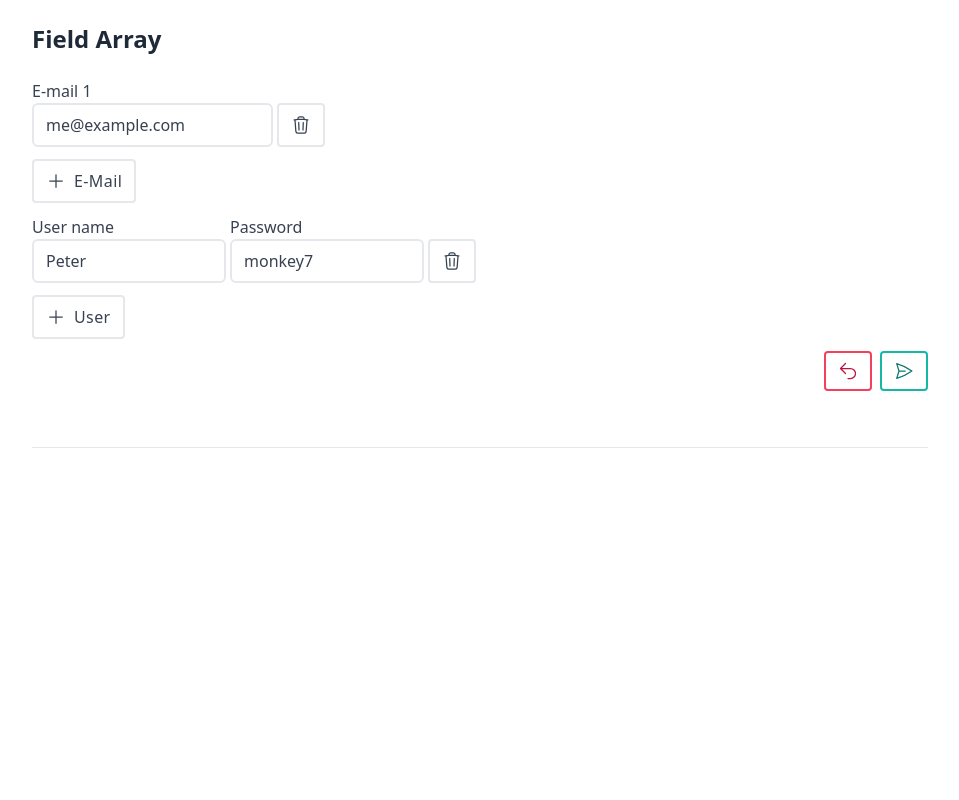
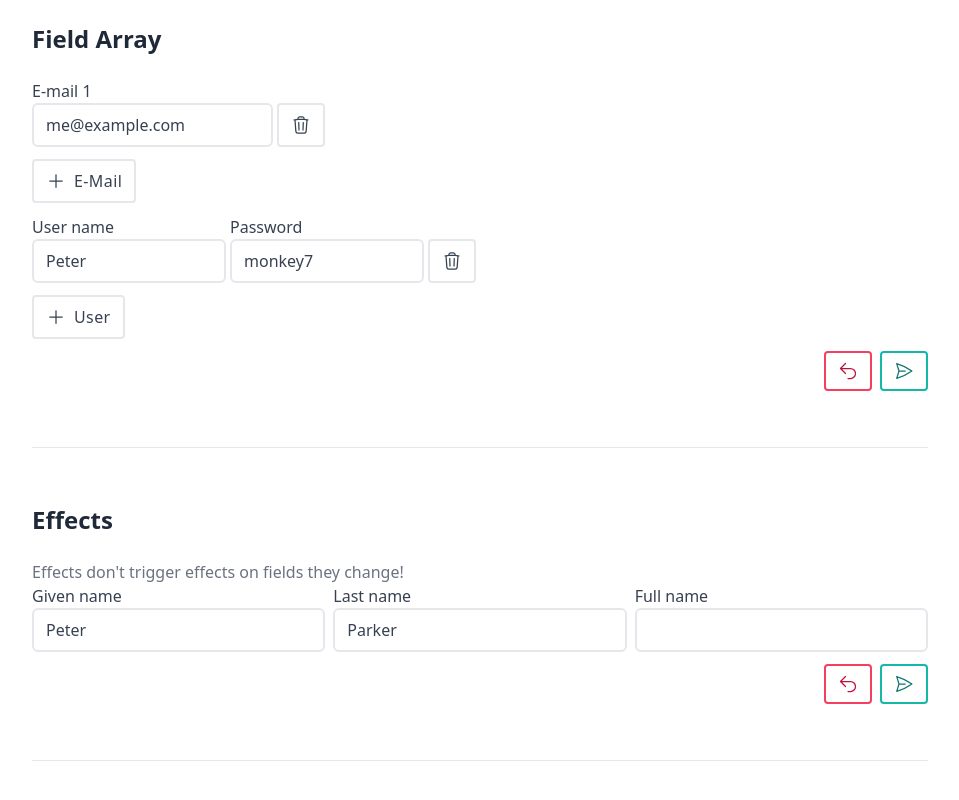
Before and after one commit to rodogir/my-form, a React (Vite) app: page / in a window 1280 px wide. Shown: the part 278-1078 px from the top of the page, without its empty margins (160-1119 px from the left). Before the commit the page ends 800 px from the top, so only its background shows below. Built offline with nearby package versions, Linux system fonts and the light colour scheme.

Commit message:
add effects poc

```diff
--- a/src/App.tsx
+++ b/src/App.tsx
@@ -1,4 +1,5 @@
 import { Hr } from "./examples/components";
+import { Effects } from "./examples/Effects";
 import { FieldArray } from "./examples/FieldArray";
 import { Simple } from "./examples/Simple";
 
@@ -9,6 +10,8 @@ export function App() {
       <Hr />
       <FieldArray />
       <Hr />
+      <Effects />
+      <Hr />
     </div>
   );
 }
--- /dev/null
+++ b/src/examples/Effects.tsx
@@ -0,0 +1,67 @@
+import { Form, useForm } from "../form/useForm";
+import {
+  Buttons,
+  P,
+  ResetButton,
+  Section,
+  SubmitButton,
+  TextInputField,
+} from "./components";
+import { FormStateMessage, waitFor } from "./helpers";
+
+export function Effects() {
+  const form = useForm({
+    defaultValues: {
+      firstName: "Peter",
+      lastName: "Parker",
+      fullName: "",
+    },
+    effects: {
+      firstName: (value, { setValue, getValues }) => {
+        const lastName = getValues().lastName;
+        setValue("fullName", `${value} ${lastName}`);
+      },
+      lastName: (value, { setValue, getValues }) => {
+        const firstName = getValues().firstName;
+        setValue("fullName", `${firstName} ${value}`);
+      },
+    },
+  });
+
+  const simulateSubmit = async (values: any) => {
+    await waitFor(850);
+    console.log("submitted", values);
+    if (values.submit === "error") {
+      form.setState("error");
+    } else {
+      form.setState("submitted");
+    }
+  };
+
+  return (
+    <Section title="Effects">
+      <P>Effects don't trigger effects on fields they change!</P>
+      <Form
+        id="sample-1"
+        formInstance={form}
+        onSubmit={simulateSubmit}
+        className="flex flex-col gap-3"
+      >
+        <div className="grid grid-cols-3 gap-2">
+          <TextInputField name="firstName" label="Given name" />
+          <TextInputField name="lastName" label="Last name" />
+          <TextInputField name="fullName" label="Full name" />
+        </div>
+        <Buttons>
+          <ResetButton
+            onClick={() => {
+              form.reset();
+            }}
+          />
+          <SubmitButton name="submit" value="success" />
+        </Buttons>
+        <FormStateMessage />
+      </Form>
+    </Section>
+  );
+}
--- a/src/examples/components.tsx
+++ b/src/examples/components.tsx
@@ -127,3 +127,7 @@ export function RemoveItemButton({ onClick }: { onClick: () => void }) {
 export function Hr() {
   return <hr className="my-10 border-gray-200 dark:border-gray-300" />;
 }
+
+export function P({ children }: { children: ReactNode }) {
+  return <p className="text-gray-500 dark:text-gray-400">{children}</p>;
+}
--- a/src/form/useForm.tsx
+++ b/src/form/useForm.tsx
@@ -15,9 +15,10 @@ import { produce } from "immer";
 
 export interface UseFormOptions {
   defaultValues: FormValues;
+  effects?: Record<string, FormEffect>;
 }
 
-export function useForm({ defaultValues }: UseFormOptions) {
+export function useForm({ defaultValues, effects }: UseFormOptions) {
   const subscribersRef = useRef(new Set<Subscriber>());
   const stateRef = useRef<FormStateValue>({
     values: defaultValues,
@@ -31,6 +32,10 @@ export function useForm({ defaultValues }: UseFormOptions) {
     subscribersRef.current.forEach((fn) => fn());
   });
 
+  const getEffects = useEvent(() => {
+    return effects;
+  });
+
   const initialValuesRef = useRef(defaultValues);
 
   const update = useEvent((updater: (current: FormStateValue) => void) => {
@@ -38,9 +43,8 @@ export function useForm({ defaultValues }: UseFormOptions) {
     publishState(nextState);
   });
 
-  return useMemo(
+  const store = useMemo(
     () => ({
-      store: {
       getSnapshot: () => stateRef.current,
       subscribe: (listener: () => void) => {
         subscribersRef.current.add(listener);
@@ -48,11 +52,24 @@ export function useForm({ defaultValues }: UseFormOptions) {
           subscribersRef.current.delete(listener);
         };
       },
-      },
+    }),
+    []
+  );
+
+  return useMemo(
+    () => ({
+      store,
       update,
+      getValues: () => store.getSnapshot().values,
       setValue: (name: string, value: any) => {
+        const effects = getEffects();
         update((current) => {
           setIn(current.values, name, value);
+          effects?.[name]?.(value, {
+            getValues: () => store.getSnapshot().values,
+            setValue: (name: string, value: string) =>
+              setIn(current.values, name, value),
+          });
         });
       },
       setState: (state: FormState) => {
@@ -104,6 +121,11 @@ type FormValues = Record<string, any>;
 type FieldArrayState = Record<string, { fields: { key: string }[] }>;
 type Subscriber = () => void;
 type FormState = "valid" | "submitted" | "submitting" | "error";
+type FormEffect = (
+  value: string,
+  form: Pick<FormInstance, "getValues" | "setValue">
+) => void;
+
 interface FormStateValue {
   values: FormValues;
   arrays: FieldArrayState;
@@ -119,6 +141,7 @@ interface FormStateValue {
 
 const FormContext = createContext<FormInstance>({
   defaultValues: {},
+  getValues: () => ({}),
   setValue: () => {},
   setState: () => {},
   reset: () => {},
```
Also changed, not shown: 1 other file (tests, documents, lock files or other folders). Lines whose indentation alone changed are shown as unchanged.
